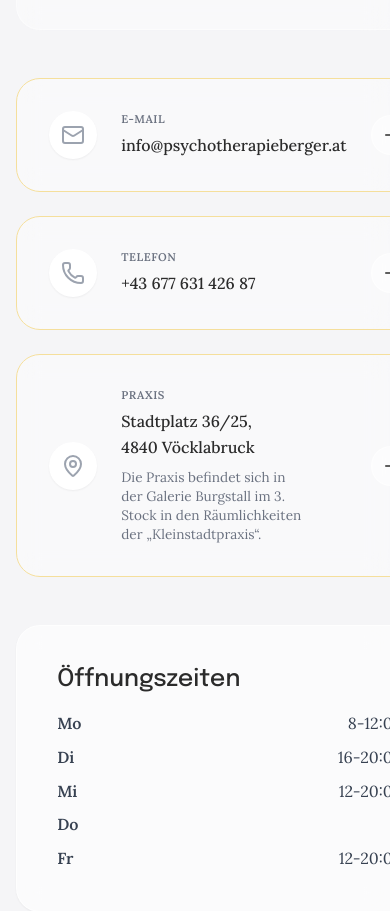
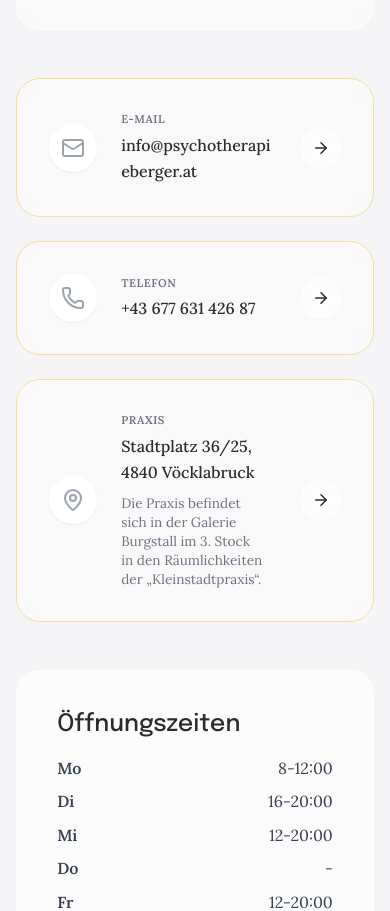
Before and after one commit to blazgy/Lisa-Berger-Webpage, a plain HTML site: page index.html in a window 390 px wide. Shown: the part 6059-6970 px from the top of the page. Drawn offline with nearby package versions, Linux system fonts and the light colour scheme.

Commit message:
fix: mobile layout overflow in Kontakt section

```diff
--- a/index.html
+++ b/index.html
@@ -448,11 +448,11 @@
                                     <div class="icon-circle bg-white shadow-sm text-gray-400 icon-circle-lg">
                                         <i data-lucide="mail"></i>
                                     </div>
-                                    <div class="u-flex" data-direction="vertical">
+                                    <div class="u-flex" data-direction="vertical" style="min-width: 0;">
                                         <span
                                             class="u-text-style-small font-bold text-gray-500 uppercase tracking-wider mb-1 label-xs">E-Mail</span>
-                                        <span
-                                            class="u-text-style-main u-weight-medium text-dark-text">info@psychotherapieberger.at</span>
+                                        <span class="u-text-style-main u-weight-medium text-dark-text"
+                                            style="word-break: break-word; overflow-wrap: anywhere;">info@psychotherapieberger.at</span>
                                     </div>
                                     <div class="icon-circle glass-panel group-hover-scale z-10 text-dark-text icon-circle-sm group-hover-border-yellow transition-all"
                                         style="margin-left: auto;">
@@ -467,10 +467,11 @@
                                     <div class="icon-circle bg-white shadow-sm text-gray-400 icon-circle-lg">
                                         <i data-lucide="phone"></i>
                                     </div>
-                                    <div class="u-flex" data-direction="vertical">
+                                    <div class="u-flex" data-direction="vertical" style="min-width: 0;">
                                         <span
                                             class="u-text-style-small font-bold text-gray-500 uppercase tracking-wider mb-1 label-xs">Telefon</span>
-                                        <span class="u-text-style-main u-weight-medium text-dark-text">+43 677 631 426
+                                        <span class="u-text-style-main u-weight-medium text-dark-text"
+                                            style="word-break: break-word; overflow-wrap: anywhere;">+43 677 631 426
                                             87</span>
                                     </div>
                                     <div class="icon-circle glass-panel group-hover-scale z-10 text-dark-text icon-circle-sm group-hover-border-yellow transition-all"
@@ -487,13 +488,15 @@
                                     <div class="icon-circle bg-white shadow-sm text-gray-400 icon-circle-lg">
                                         <i data-lucide="map-pin"></i>
                                     </div>
-                                    <div class="u-flex" data-direction="vertical">
+                                    <div class="u-flex" data-direction="vertical" style="min-width: 0;">
                                         <span
                                             class="u-text-style-small font-bold text-gray-500 uppercase tracking-wider mb-1 label-xs">Praxis</span>
-                                        <span class="u-text-style-main u-weight-medium text-dark-text">Stadtplatz 36/25,
+                                        <span class="u-text-style-main u-weight-medium text-dark-text"
+                                            style="word-break: break-word; overflow-wrap: anywhere;">Stadtplatz 36/25,
                                             4840 Vöcklabruck</span>
                                         <span class="text-gray-500 mt-2"
-                                            style="font-size: 0.85rem; line-height: 1.4;">Die Praxis befindet sich in
+                                            style="font-size: 0.85rem; line-height: 1.4; word-break: break-word; overflow-wrap: anywhere;">Die
+                                            Praxis befindet sich in
                                             der Galerie Burgstall im 3. Stock in den Räumlichkeiten der
                                             „Kleinstadtpraxis“.</span>
                                     </div>
```
